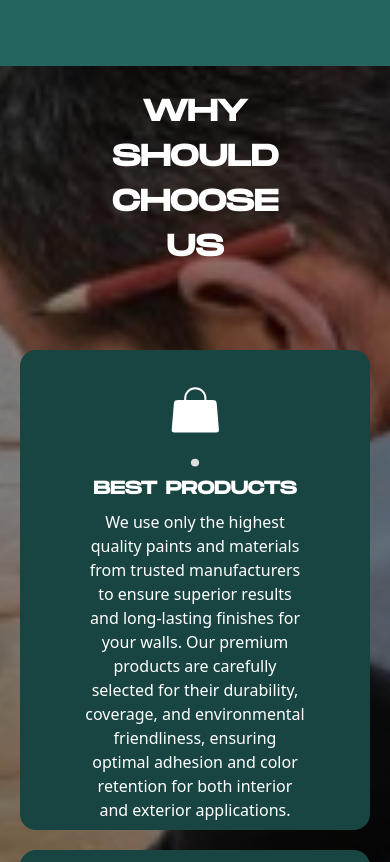
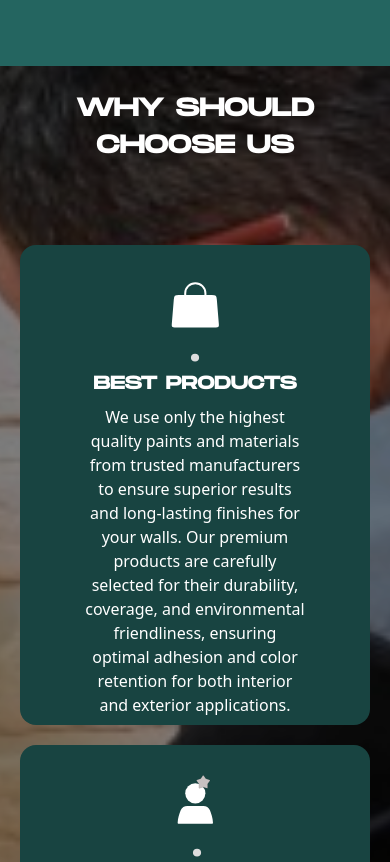
Before and after one commit to qumiq-crm/JnsVertex-Web, a website: page index.html in a window 390 px wide. Shown: the part 2871-3733 px from the top of the page. Drawn offline with Linux system fonts and the light colour scheme.

Commit message:
small fix

```diff
--- a/index.html
+++ b/index.html
@@ -232,8 +232,8 @@
       </div>
 
       <div style="background-image: url('./assets/specialist-repairman-puts-decorative-tiles-wall-builder-installs-brick-tiles-renovation-work.jpg'); background-size: cover; background-position: top; background-repeat: no-repeat;" class="w-full ">
-        <div class="flex flex-col justify-center items-center h-full w-full px-20 bg-[#0000006d] py-6 ">
-            <h1 class="text-[#ffffff] font-monument text-center md:text-left text-[30px] font-bold uppercase">Why Should choose us</h1>
+        <div class="flex flex-col justify-center items-center h-full w-full px-5 md:px-20 bg-[#0000006d] py-6 ">
+            <h1 class="text-[#ffffff] font-monument text-center md:text-left text-[25px] md:text-[30px] font-bold uppercase">Why Should choose us</h1>
             <div class="grid md:grid-cols-3 gap-5 items-center mt-20">
                 <div class="flex bg-[#184441] h-full px-16 pt-7 pb-2 rounded-2xl flex-col justify-center items-center">
                   <svg width="61" height="89" viewBox="0 0 61 89" fill="none" xmlns="http://www.w3.org/2000/svg">
```
Also changed, not shown: output.css.
